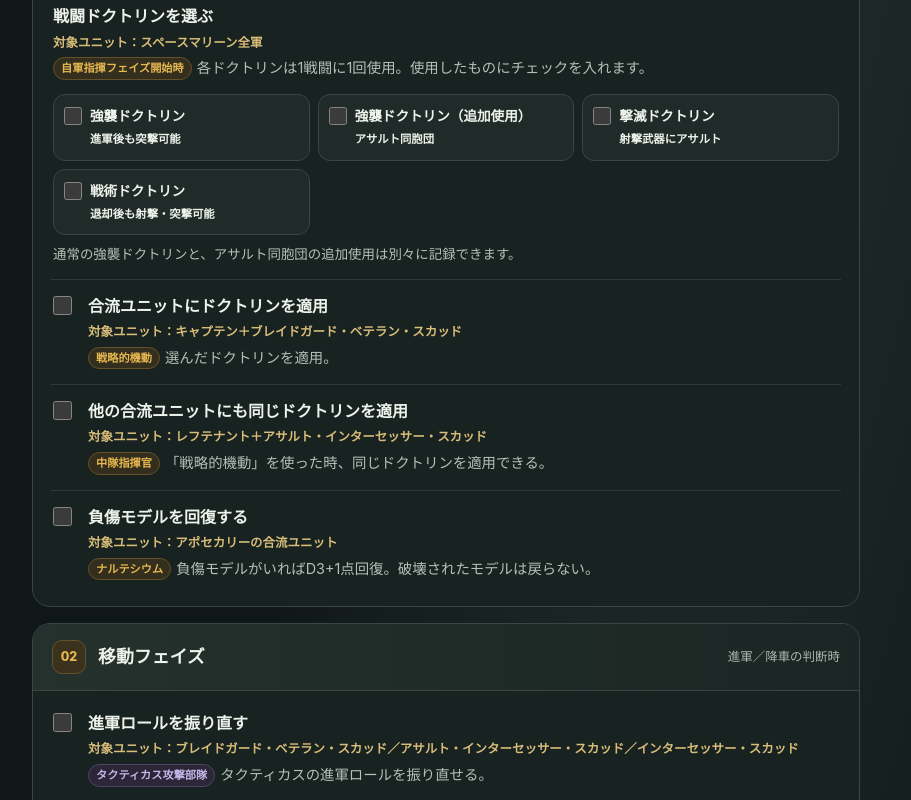
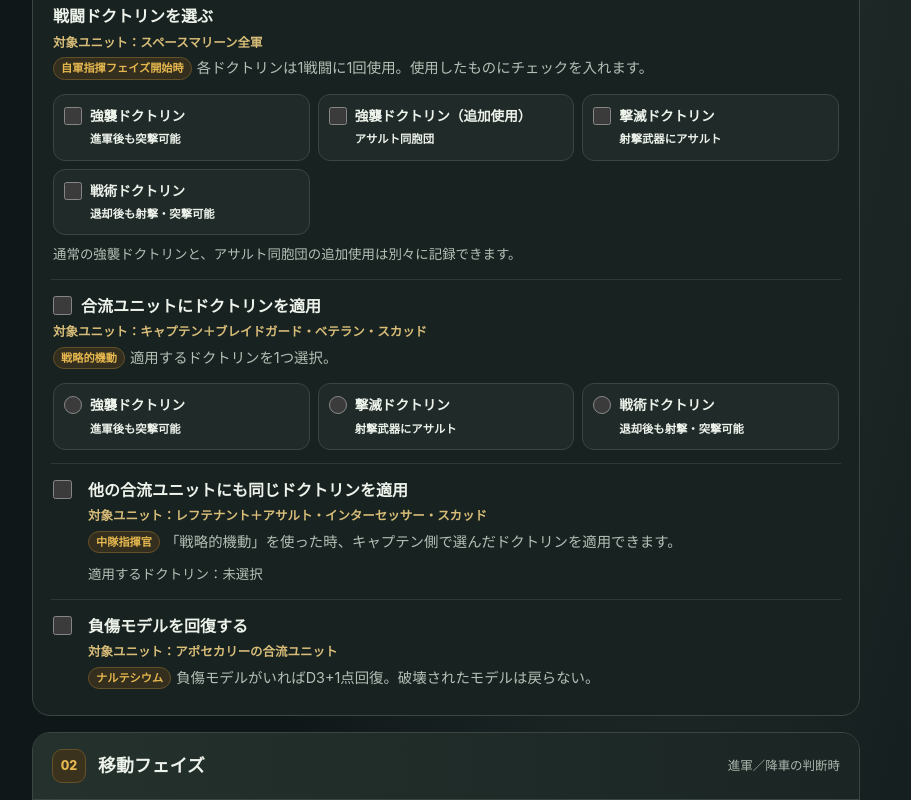
Before and after one commit to Roratio/imperial-fists-1000-checklist, a plain HTML site: page index.html in a window 1280 px wide. Shown: the part 1034-1834 px from the top of the page, without its empty margins (318-1229 px from the left). Drawn offline with Linux system fonts and the light colour scheme.

Commit message:
合流ユニット別のドクトリン選択を追加

```diff
--- a/index.html
+++ b/index.html
@@ -73,6 +73,8 @@
     .badge.purple { color: #c5b6e8; background: #2c2738; border-color: #504467; }
     .badge.red { color: #f1a28e; background: #3a2724; border-color: #70423a; }
     .doctrine-item { grid-template-columns: minmax(0, 1fr); cursor: default; }
+    .doctrine-apply { display: flex; align-items: center; gap: 9px; cursor: pointer; }
+    .doctrine-apply input { flex: 0 0 auto; width: 19px; height: 19px; margin: 0; accent-color: var(--gold); }
     .doctrine-choices { display: grid; grid-template-columns: repeat(3, minmax(0, 1fr)); gap: 8px; margin-top: 12px; }
     .doctrine-choice { display: flex; align-items: flex-start; gap: 8px; padding: 10px; background: #202b29; border: 1px solid var(--line); border-radius: 12px; cursor: pointer; }
     .doctrine-choice input { flex: 0 0 auto; width: 18px; height: 18px; margin: 2px 0 0; accent-color: var(--gold); }
@@ -163,8 +165,12 @@
             <label class="doctrine-choice"><input type="checkbox" data-check-id="doctrine-devastator"><span>撃滅ドクトリン<br><small>射撃武器にアサルト</small></span></label>
             <label class="doctrine-choice"><input type="checkbox" data-check-id="doctrine-tactical"><span>戦術ドクトリン<br><small>退却後も射撃・突撃可能</small></span></label>
           </div><span class="doctrine-note">通常の強襲ドクトリンと、アサルト同胞団の追加使用は別々に記録できます。</span></div></div>
-          <label class="item" data-unit="キャプテン＋ブレイドガード・ベテラン・スカッド"><input type="checkbox"><span class="item-copy"><span class="item-title">合流ユニットにドクトリンを適用</span><span class="item-unit">対象ユニット：キャプテン＋ブレイドガード・ベテラン・スカッド</span><span class="item-detail"><span class="badge">戦略的機動</span>選んだドクトリンを適用。</span></span></label>
-          <label class="item" data-unit="レフテナント＋アサルト・インターセッサー・スカッド"><input type="checkbox"><span class="item-copy"><span class="item-title">他の合流ユニットにも同じドクトリンを適用</span><span class="item-unit">対象ユニット：レフテナント＋アサルト・インターセッサー・スカッド</span><span class="item-detail"><span class="badge">中隊指揮官</span>「戦略的機動」を使った時、同じドクトリンを適用できる。</span></span></label>
+          <div class="item doctrine-item" data-unit="キャプテン＋ブレイドガード・ベテラン・スカッド"><div class="item-copy"><label class="doctrine-apply"><input type="checkbox"><span class="item-title">合流ユニットにドクトリンを適用</span></label><span class="item-unit">対象ユニット：キャプテン＋ブレイドガード・ベテラン・スカッド</span><span class="item-detail"><span class="badge">戦略的機動</span>適用するドクトリンを1つ選択。</span><div class="doctrine-choices" role="radiogroup" aria-label="キャプテンの合流ユニットに適用するドクトリン">
+            <label class="doctrine-choice"><input type="radio" name="captain-doctrine" data-check-id="choice-captain-doctrine-assault"><span>強襲ドクトリン<br><small>進軍後も突撃可能</small></span></label>
+            <label class="doctrine-choice"><input type="radio" name="captain-doctrine" data-check-id="choice-captain-doctrine-devastator"><span>撃滅ドクトリン<br><small>射撃武器にアサルト</small></span></label>
+            <label class="doctrine-choice"><input type="radio" name="captain-doctrine" data-check-id="choice-captain-doctrine-tactical"><span>戦術ドクトリン<br><small>退却後も射撃・突撃可能</small></span></label>
+          </div></div></div>
+          <label class="item" data-unit="レフテナント＋アサルト・インターセッサー・スカッド"><input type="checkbox"><span class="item-copy"><span class="item-title">他の合流ユニットにも同じドクトリンを適用</span><span class="item-unit">対象ユニット：レフテナント＋アサルト・インターセッサー・スカッド</span><span class="item-detail"><span class="badge">中隊指揮官</span>「戦略的機動」を使った時、キャプテン側で選んだドクトリンを適用できます。</span><span class="doctrine-note" id="sharedDoctrineContent" aria-live="polite">適用するドクトリン：未選択</span></span></label>
           <label class="item" data-unit="アポセカリー＋ブレイドガード・ベテラン・スカッド"><input type="checkbox"><span class="item-copy"><span class="item-title">負傷モデルを回復する</span><span class="item-unit">対象ユニット：アポセカリーの合流ユニット</span><span class="item-detail"><span class="badge">ナルテシウム</span>負傷モデルがいればD3+1点回復。破壊されたモデルは戻らない。</span></span></label>
         </div></section>
 
@@ -250,6 +256,17 @@
       const status = document.getElementById('savedStatus');
       const bladeguardHitMinusChoice = document.querySelector('[data-check-id="round-bladeguard-defend"]');
       const bladeguardHitMinusReminder = document.getElementById('bladeguardHitMinusReminder');
+      const captainDoctrineChoices = [...document.querySelectorAll('input[name="captain-doctrine"]')];
+      const sharedDoctrineContent = document.getElementById('sharedDoctrineContent');
+      const doctrineEffects = {
+        'choice-captain-doctrine-assault': '強襲ドクトリン：進軍後も突撃可能',
+        'choice-captain-doctrine-devastator': '撃滅ドクトリン：射撃武器にアサルト',
+        'choice-captain-doctrine-tactical': '戦術ドクトリン：退却後も射撃・突撃可能'
+      };
+      const syncSharedDoctrine = () => {
+        const selected = captainDoctrineChoices.find(box => box.checked);
+        sharedDoctrineContent.textContent = selected ? `適用するドクトリン：${doctrineEffects[checkId(selected)]}` : '適用するドクトリン：未選択';
+      };
       const syncBladeguardHitMinusReminder = () => {
         const selected = bladeguardHitMinusChoice.checked;
         bladeguardHitMinusReminder.hidden = !selected;
@@ -292,21 +309,25 @@
         }
       } catch (_) { /* Storage may be disabled; the checklist still works for this page view. */ }
       syncBladeguardHitMinusReminder();
+      syncSharedDoctrine();
       render();
       boxes.forEach(box => box.addEventListener('change', () => {
         syncBladeguardHitMinusReminder();
+        syncSharedDoctrine();
         render();
         save();
         window.setTimeout(() => { status.textContent = '自動保存'; }, 1400);
       }));
       document.getElementById('nextRoundButton').addEventListener('click', () => {
-        boxes.filter(box => !box.dataset.checkId?.startsWith('before-') && !box.dataset.checkId?.startsWith('doctrine-') && !box.dataset.checkId?.startsWith('choice-librarian-') && box.dataset.checkId !== 'battle-captain-last-stand').forEach(box => { box.checked = false; });
+        boxes.filter(box => !box.dataset.checkId?.startsWith('before-') && !box.dataset.checkId?.startsWith('doctrine-') && !box.dataset.checkId?.startsWith('choice-librarian-') && !box.dataset.checkId?.startsWith('choice-captain-doctrine-') && box.dataset.checkId !== 'battle-captain-last-stand').forEach(box => { box.checked = false; });
         syncBladeguardHitMinusReminder();
+        syncSharedDoctrine();
         render(); save(); status.textContent = '次のラウンド用にリセットしました';
       });
       document.getElementById('resetButton').addEventListener('click', () => {
         boxes.forEach(box => { box.checked = false; });
         syncBladeguardHitMinusReminder();
+        syncSharedDoctrine();
         render();
         try { localStorage.removeItem(storageKey); localStorage.removeItem(legacyStorageKey); status.textContent = '全チェックをリセットしました'; }
         catch (_) { status.textContent = 'リセットしました'; }
```
